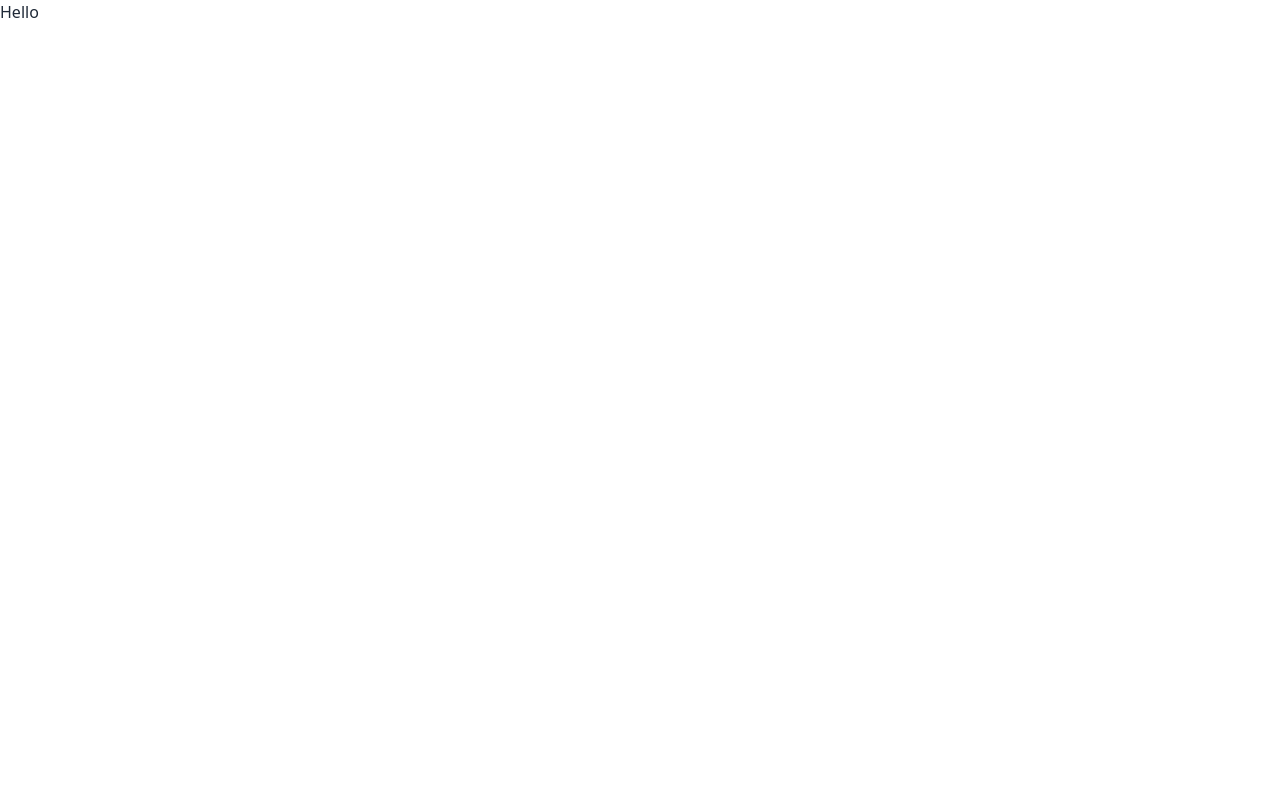
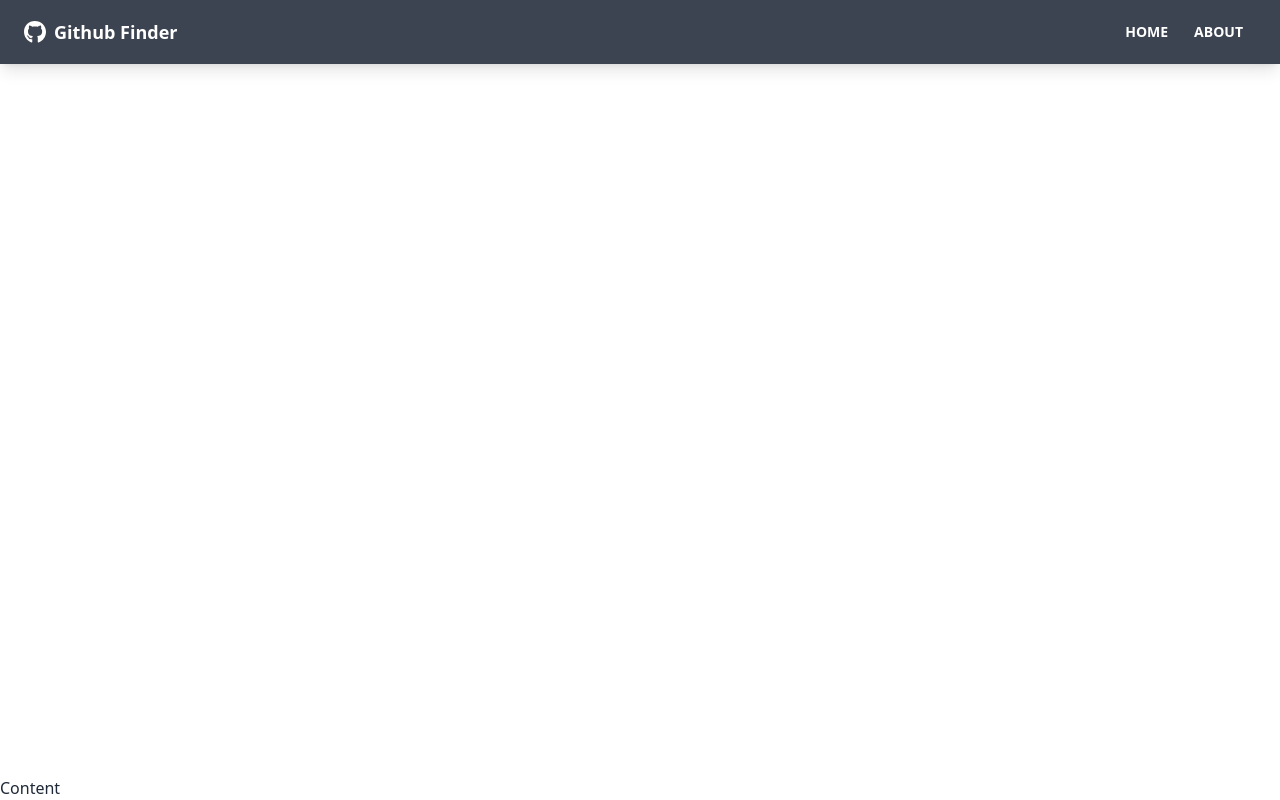
Before and after one commit to mckiece/github-finder, a React (Create React App) app: page / in a window 1280 px wide. Built offline with nearby package versions, Linux system fonts and the light colour scheme.

Commit message:
added navbar

```diff
--- a/src/App.js
+++ b/src/App.js
@@ -1,8 +1,14 @@
+import { BrowserRouter as Router, Route } from "react-router-dom";
+import Navbar from "./components/layout/Navbar";
+
 function App() {
 	return (
-		<div>
-			<h1>Hello</h1>
-		</div>
+		<Router>
+			<div className="flex flex-col justify-between h-screen">
+				<Navbar />
+				<main>Content</main>
+			</div>
+		</Router>
 	);
 }
 
--- /dev/null
+++ b/src/components/layout/Navbar.jsx
@@ -0,0 +1,45 @@
+import { FaGithub } from "react-icons/fa";
+import { Link } from "react-router-dom";
+import PropTypes from "prop-types";
+
+function Navbar({ title }) {
+	return (
+		<nav className="navbar mb-12 shadow-lg bg-neutral text-neutral-content">
+			<div className="container mx-auto">
+				<div className="flex-none px-2 mx-2">
+					<FaGithub className="inline pr-2 text-3xl" />
+					<Link to="/" className="text-lg font-bold align-middle">
+						{title}
+					</Link>
+				</div>
+
+				<div className="flex-1 px-2 mx-2">
+					<div className="flex justify-end">
+						<Link
+							to="/"
+							className="btn btn-ghost btn-sm rounded-btn"
+						>
+							Home
+						</Link>
+						<Link
+							to="/about"
+							className="btn btn-ghost btn-sm rounded-btn"
+						>
+							About
+						</Link>
+					</div>
+				</div>
+			</div>
+		</nav>
+	);
+}
+
+Navbar.defaultProps = {
+	title: "Github Finder",
+};
+
+Navbar.propTypes = {
+	title: PropTypes.string,
+};
+
+export default Navbar;
```
